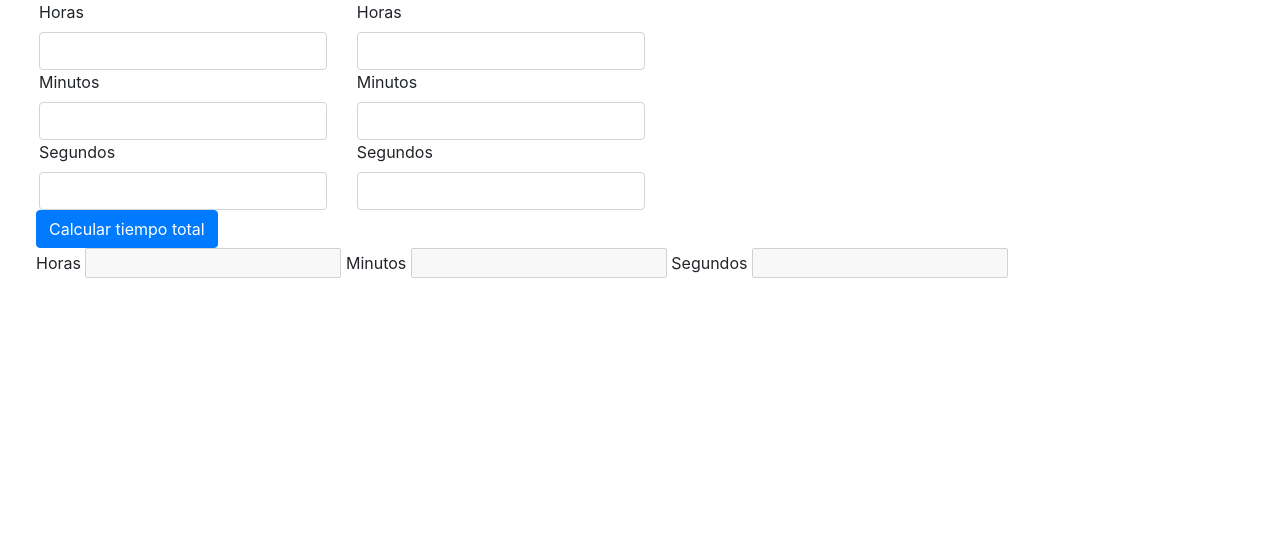
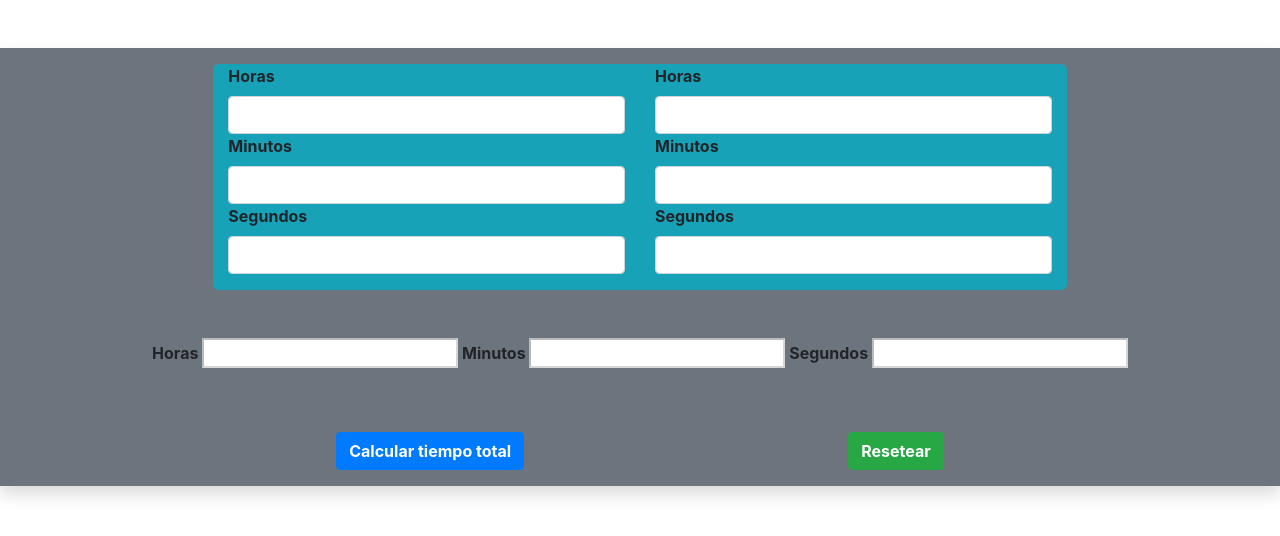
Before and after one commit to roldante05/introduccion-a-js-master, a plain HTML site: page tareas/clase-5/tarea_3.html in a window 1280 px wide. Drawn offline with nearby package versions, Linux system fonts and the light colour scheme.

Commit message:
Resolucion de tarea 3

```diff
--- a/tareas/clase-5/tarea_3.html
+++ b/tareas/clase-5/tarea_3.html
@@ -18,8 +18,8 @@
 <body>
 
     <form action="" method="post">
-        <div class="row ms-4">
-            <div class="col-sm-3">
+        <div class="row shadow mx-auto bg-secondary mt-5">
+            <div class="col-sm-4 ms-auto  bg-info mt-3 fw-bolder  rounded-start">
                 <label for="">Horas</label>
                 <input type="text" id="txtHora" class="form-control" placeholder="">
                 <label for="">Minutos</label>
@@ -27,7 +27,7 @@
                 <label for="">Segundos</label>
                 <input type="text" id="txtSegundo" class="form-control" placeholder="">
             </div>
-            <div class="col-sm-3">
+            <div class="col-sm-4 me-auto bg-info mt-3 pb-3 fw-bolder rounded-end">
                 <label for="">Horas</label>
                 <input type="text" id="txtHoraDos" class="form-control" placeholder="">
                 <label for="">Minutos</label>
@@ -35,14 +35,20 @@
                 <label for="">Segundos</label>
                 <input type="text" id="txtSegundoDos" class="form-control" placeholder="">
             </div>
-            <div>
-                <button id="calcular_tiempo" type="button" class="btn btn-primary">Calcular tiempo total</button>
+
+
+            <div id="resultado" class="my-5 mx-auto d-flex justify-content-center">
+                <div class="fw-bolder">
+                    Horas <input type="number" disabled class="bg-white" id="hor-total" />
+                    Minutos <input type="number" disabled class="bg-white" id="min-total" />
+                    Segundos <input type="number" disabled class="bg-white" id="seg-total" />
+                </div>
             </div>
 
-            <div id="resultado">
-                Horas <input type="number" disabled id="hor-total" />
-                Minutos <input type="number" disabled id="min-total" />
-                Segundos <input type="number" disabled id="seg-total" />
+            <div class="my-3 d-flex justify-content-evenly ">
+                <button id="calcular_tiempo" type="button" class="btn btn-primary fw-bolder">Calcular tiempo
+                    total</button>
+                <button id="" type="reset" class="btn btn-success fw-bolder">Resetear</button>
             </div>
         </div>
     </form>
--- a/tareas/clase-5/tarea_3.js
+++ b/tareas/clase-5/tarea_3.js
@@ -26,9 +26,9 @@ $botonEnviar.onclick = function () {
     sumSeg;
   }
 
-  document.querySelector("#hor-total").value = sumHora;
-  document.querySelector("#min-total").value = sumMin;
-  document.querySelector("#seg-total").value = sumSeg;
+  document.querySelector("#hor-total").value = sumHora.toFixed();
+  document.querySelector("#min-total").value = sumMin.toFixed();
+  document.querySelector("#seg-total").value = sumSeg.toFixed();
 
   return false;
 };
```
